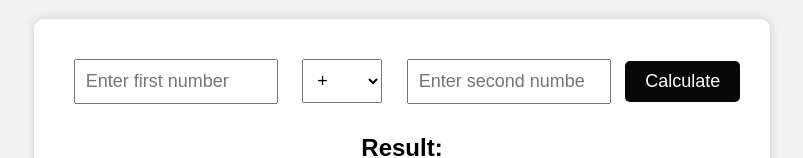
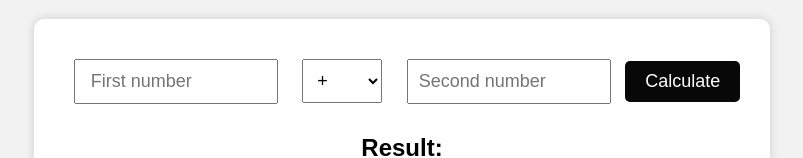
Before and after one commit to khushipanwar2311/calculator_1, a plain HTML site: page index.html in a window 1280 px wide. Shown: the part 170-328 px from the top of the page, without its empty margins (238-1041 px from the left). Drawn offline with Linux system fonts and the light colour scheme.

Commit message:
Update index.html

```diff
--- a/index.html
+++ b/index.html
@@ -9,7 +9,7 @@
 <body>
     <h1>🧮 Basic Calculator</h1>
     <div class="calculator">
-        <input type="number" id="num1" placeholder="Enter first number">
+        <input type="number" id="num1" placeholder=" First number">
         <select id="operator">
             <option value="+">+</option>
             <option value="-">-</option>
@@ -17,7 +17,7 @@
             <option value="/">/</option>
         </select>
 
-        <input type="number" id="num2" placeholder="Enter second number">
+        <input type="number" id="num2" placeholder="Second number">
 
         <button id="btn">Calculate</button>
         <h2 id="result">Result: </h2>
```
